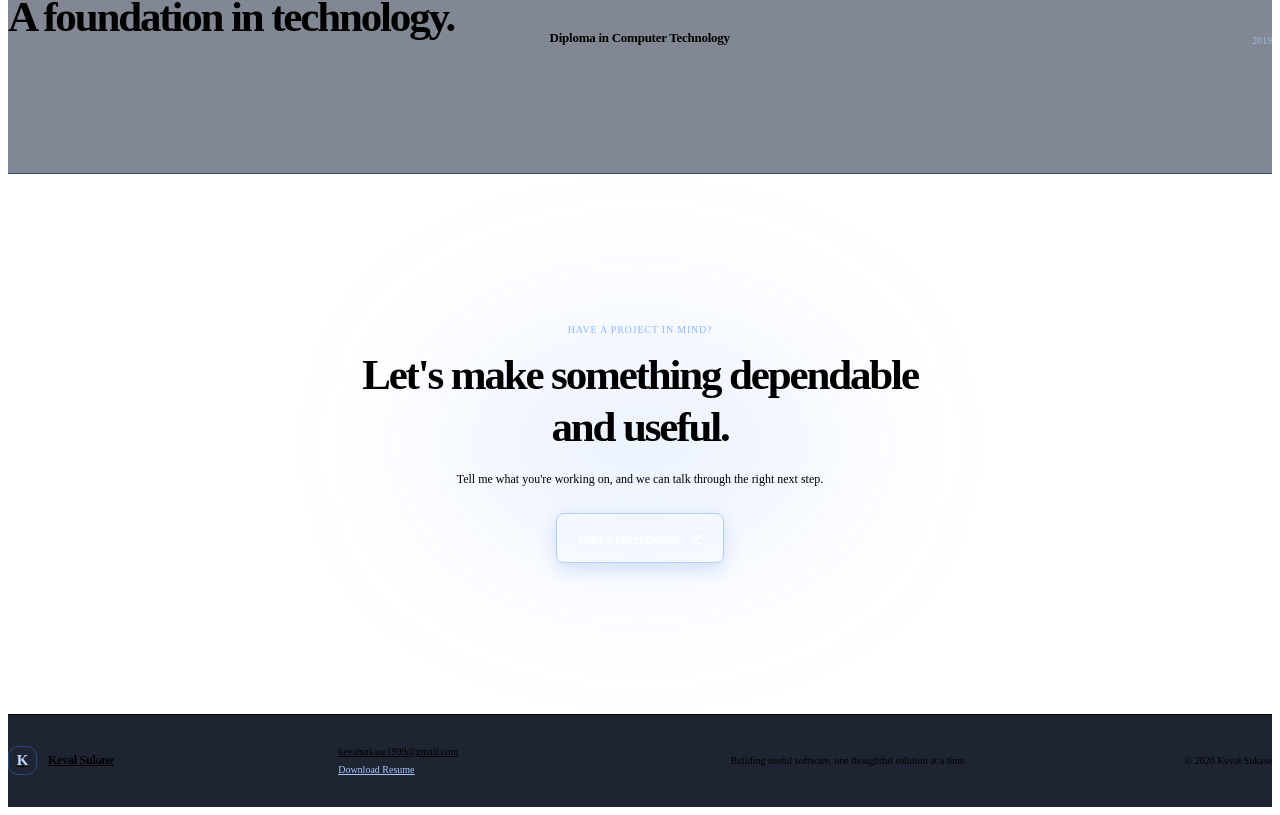
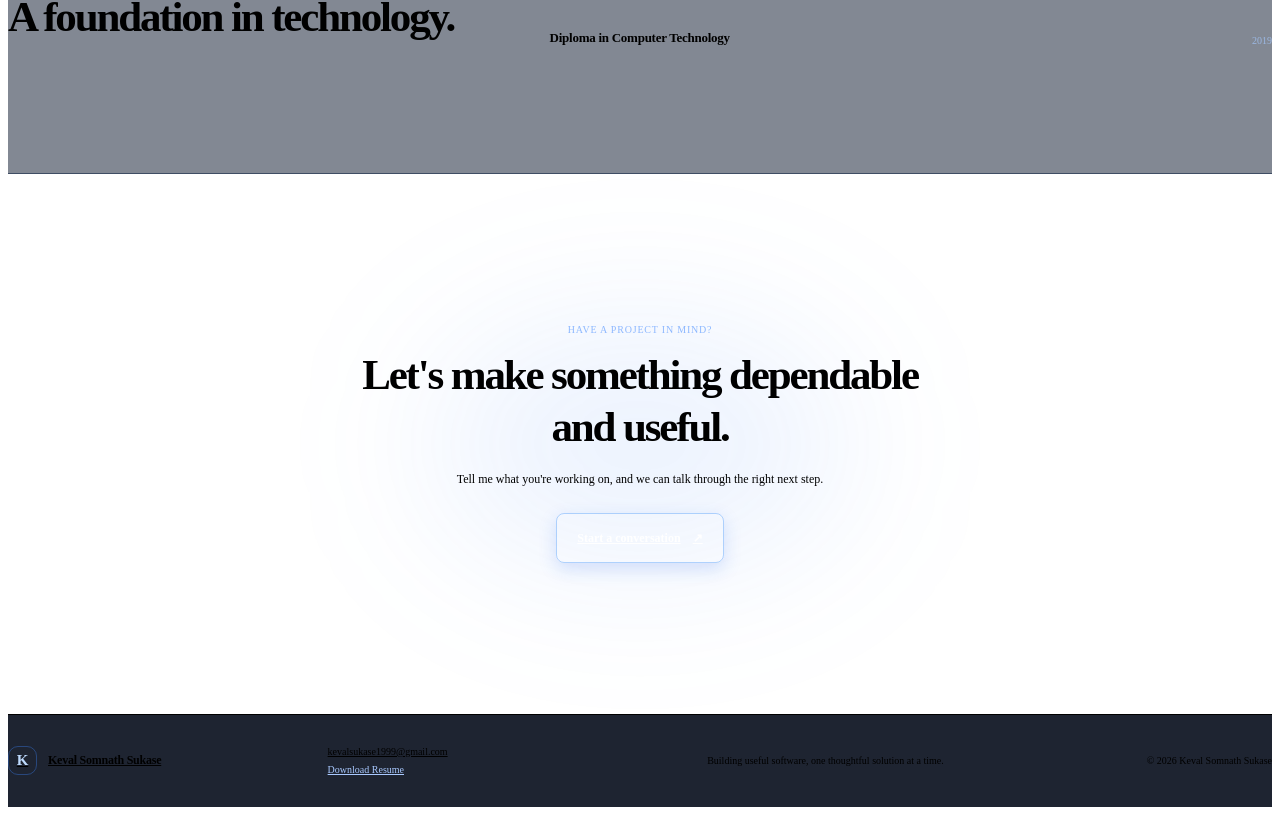
Before and after one commit to keval-sukase/keval-sukase-portfolio, a React (Vite) app: page / in a window 1280 px wide. Shown: the part 4741-5556 px from the top of the page. Built offline with nearby package versions, Linux system fonts and the light colour scheme; the HTML template or start-up script is replaced by a standard one.

Commit message:
update name

```diff
--- a/src/data/portfolio.js
+++ b/src/data/portfolio.js
@@ -1,5 +1,5 @@
 export const profile = {
-  name: 'Keval Sukase',
+  name: 'Keval Somnath Sukase',
   role: 'Java Backend Developer',
   email: 'kevalsukase1999@gmail.com',
   phone: '+91 9370548799',
```
